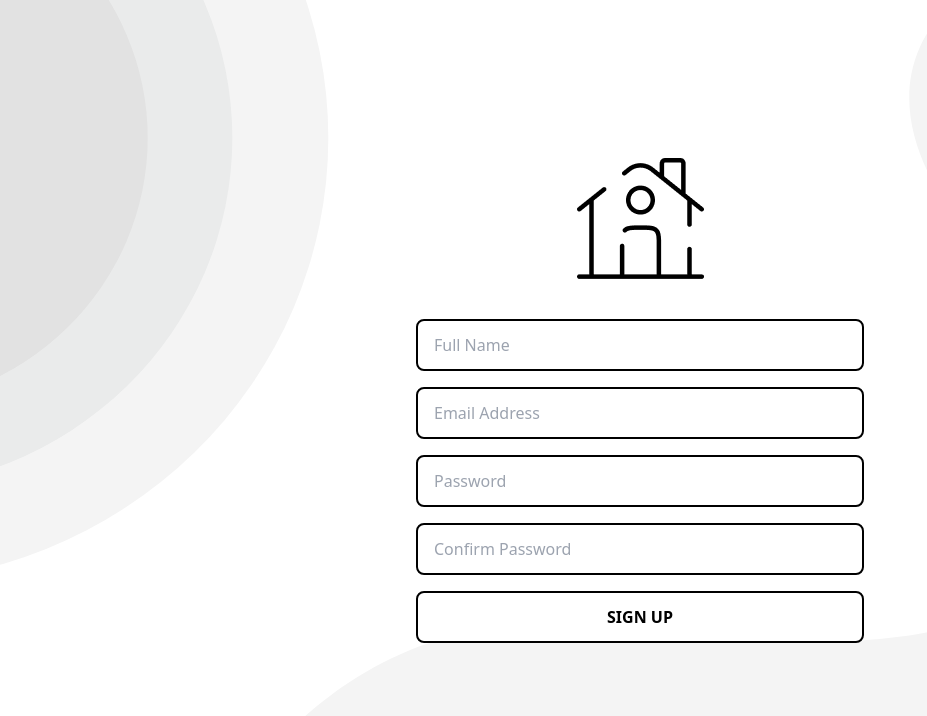
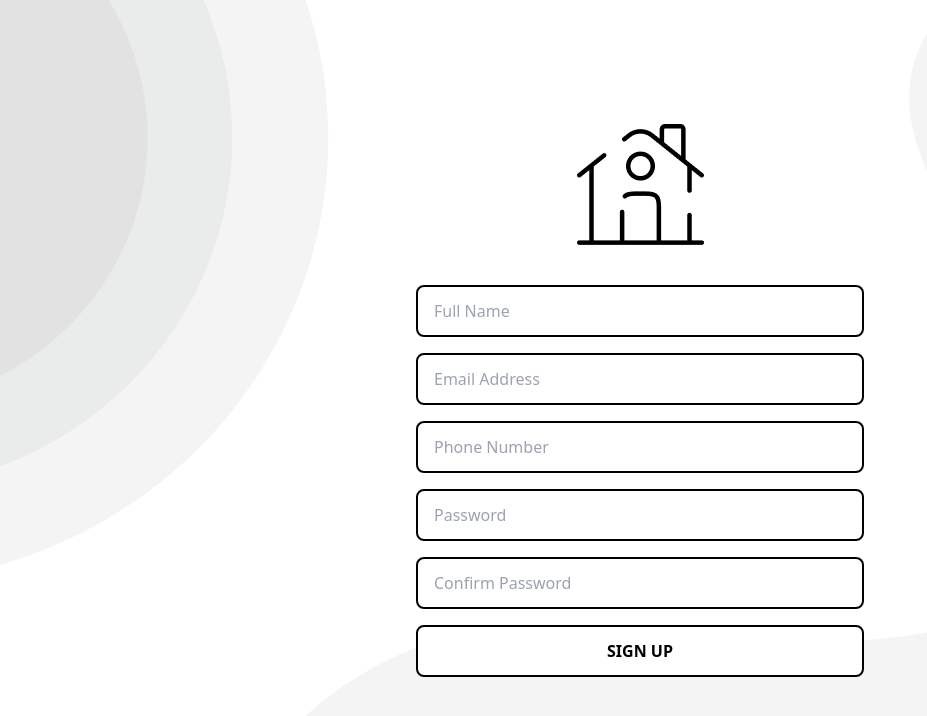
Before and after one commit to gelarahadian/kostify, a React (Vite) app: page /register in a window 1280 px wide. Shown: the top 716 px of the page, without its empty margins (0-927 px from the left). Built offline with nearby package versions, Linux system fonts and the light colour scheme.

Commit message:
Integrate: signUp

```diff
--- a/src/hooks/auth.hook.js
+++ b/src/hooks/auth.hook.js
@@ -7,8 +7,8 @@ export const useSignIn = () => {
     })
 }
 
-export const useSiginUp = () => {
-    return useMutation({
-        mutationFn: signUp
-    })
-}
+export const useSignUp = () => {
+  return useMutation({
+    mutationFn: signUp,
+  });
+};
--- a/src/pages/auth/Login.jsx
+++ b/src/pages/auth/Login.jsx
@@ -4,7 +4,7 @@ import logo from "../../assets/images/kostify-black.png";
 import topGarnish from "../../assets/garnish/TopCircle.svg";
 import bottomGarnish from "../../assets/garnish/BottomWave.svg";
 import { useState } from "react";
-import { Link } from "react-router-dom";
+import { Link, useNavigate } from "react-router-dom";
 import { useSignIn } from "../../hooks/auth.hook";
 import { toast } from "sonner";
 
@@ -17,6 +17,8 @@ const Login = () => {
   const [errors, setErrors] = useState({});
   const [isLoading, setIsLoading] = useState(false);
   const [showPassword, setShowPassword] = useState(false);
+
+  const navigate = useNavigate();
 
   const signInMutation = useSignIn();
 
@@ -76,6 +78,7 @@ const Login = () => {
             localStorage.setItem("token", res.data.accessToken);
             localStorage.setItem("user", JSON.stringify(res.data.owner));
             toast.success("Login Successfully");
+            navigate("/dashboard");
           },
           onError: (error) => {
             console.log(error);
--- a/src/pages/auth/Register.jsx
+++ b/src/pages/auth/Register.jsx
@@ -2,17 +2,24 @@ import logo from "../../assets/images/kostify-black.png";
 import topGarnish from "../../assets/garnish/TopCircle.svg";
 import bottomGarnish from "../../assets/garnish/BottomWave.svg";
 import { useState } from "react";
+import { useSignUp } from "../../hooks/auth.hook";
+import { toast } from "sonner";
+import { useNavigate } from "react-router-dom";
 
 const Register = () => {
   const [formData, setFormData] = useState({
     fullName: "",
     email: "",
+    phone: "",
     password: "",
     confirmPassword: "",
   });
 
   const [errors, setErrors] = useState({});
   const [isLoading, setIsLoading] = useState(false);
+
+  const navigate = useNavigate();
+  const { mutate: signUp, status } = useSignUp();
 
   const handleChange = (e) => {
     const { name, value } = e.target;
@@ -40,6 +47,10 @@ const Register = () => {
       newErrors.email = "Email is required";
     } else if (!/\S+@\S+\.\S+/.test(formData.email)) {
       newErrors.email = "Email is invalid";
+    }
+
+    if (!formData.phone) {
+      newErrors.phone = "Phone number is required";
     }
 
     if (!formData.password) {
@@ -70,24 +81,30 @@ const Register = () => {
     setIsLoading(true);
 
     try {
-      // Simulasi API call - ganti dengan API endpoint Anda
-      await new Promise((resolve) => setTimeout(resolve, 1500));
-
-      console.log("Registration data:", {
-        fullName: formData.fullName,
+      signUp(
+        {
+          name: formData.fullName,
           email: formData.email,
+          phone: formData.phone,
           password: formData.password,
-      });
-
-      // Reset form setelah sukses
+        },
+        {
+          onSuccess: (res) => {
+            toast.success("Register Successfully");
             setFormData({
               fullName: "",
               email: "",
+              phone: "",
               password: "",
               confirmPassword: "",
             });
-
-      alert("Registration successful!");
+            navigate("/login");
+          },
+          onError: (err) => {
+            toast.error("Login failed. Please try again.");
+          },
+        }
+      );
     } catch (error) {
       console.error("Registration error:", error);
       alert("Registration failed. Please try again.");
@@ -120,7 +137,9 @@ const Register = () => {
           <div className="flex flex-col gap-y-4" onKeyPress={handleKeyPress}>
             <div>
               <input
-                className={`w-full px-4 py-3 border-2 rounded-lg focus:outline-none focus:ring-2 focus:ring-black transition-all ${errors.fullName ? "border-red-500" : "border-black"}`}
+                className={`w-full px-4 py-3 border-2 rounded-lg focus:outline-none focus:ring-2 focus:ring-black transition-all ${
+                  errors.fullName ? "border-red-500" : "border-black"
+                }`}
                 type="text"
                 name="fullName"
                 value={formData.fullName}
@@ -128,12 +147,16 @@ const Register = () => {
                 placeholder="Full Name"
                 disabled={isLoading}
               />
-              {errors.fullName && <p className="text-red-500 text-sm mt-1">{errors.fullName}</p>}
+              {errors.fullName && (
+                <p className="text-red-500 text-sm mt-1">{errors.fullName}</p>
+              )}
             </div>
 
             <div>
               <input
-                className={`w-full px-4 py-3 border-2 rounded-lg focus:outline-none focus:ring-2 focus:ring-black transition-all ${errors.email ? "border-red-500" : "border-black"}`}
+                className={`w-full px-4 py-3 border-2 rounded-lg focus:outline-none focus:ring-2 focus:ring-black transition-all ${
+                  errors.email ? "border-red-500" : "border-black"
+                }`}
                 type="email"
                 name="email"
                 value={formData.email}
@@ -141,12 +164,33 @@ const Register = () => {
                 placeholder="Email Address"
                 disabled={isLoading}
               />
-              {errors.email && <p className="text-red-500 text-sm mt-1">{errors.email}</p>}
+              {errors.email && (
+                <p className="text-red-500 text-sm mt-1">{errors.email}</p>
+              )}
             </div>
 
             <div>
               <input
-                className={`w-full px-4 py-3 border-2 rounded-lg focus:outline-none focus:ring-2 focus:ring-black transition-all ${errors.password ? "border-red-500" : "border-black"}`}
+                className={`w-full px-4 py-3 border-2 rounded-lg focus:outline-none focus:ring-2 focus:ring-black transition-all ${
+                  errors.email ? "border-red-500" : "border-black"
+                }`}
+                type="text"
+                name="phone"
+                value={formData.phone}
+                onChange={handleChange}
+                placeholder="Phone Number"
+                disabled={isLoading}
+              />
+              {errors.email && (
+                <p className="text-red-500 text-sm mt-1">{errors.email}</p>
+              )}
+            </div>
+
+            <div>
+              <input
+                className={`w-full px-4 py-3 border-2 rounded-lg focus:outline-none focus:ring-2 focus:ring-black transition-all ${
+                  errors.password ? "border-red-500" : "border-black"
+                }`}
                 type="password"
                 name="password"
                 value={formData.password}
@@ -154,12 +198,16 @@ const Register = () => {
                 placeholder="Password"
                 disabled={isLoading}
               />
-              {errors.password && <p className="text-red-500 text-sm mt-1">{errors.password}</p>}
+              {errors.password && (
+                <p className="text-red-500 text-sm mt-1">{errors.password}</p>
+              )}
             </div>
 
             <div>
               <input
-                className={`w-full px-4 py-3 border-2 rounded-lg focus:outline-none focus:ring-2 focus:ring-black transition-all ${errors.confirmPassword ? "border-red-500" : "border-black"}`}
+                className={`w-full px-4 py-3 border-2 rounded-lg focus:outline-none focus:ring-2 focus:ring-black transition-all ${
+                  errors.confirmPassword ? "border-red-500" : "border-black"
+                }`}
                 type="password"
                 name="confirmPassword"
                 value={formData.confirmPassword}
@@ -167,7 +215,11 @@ const Register = () => {
                 placeholder="Confirm Password"
                 disabled={isLoading}
               />
-              {errors.confirmPassword && <p className="text-red-500 text-sm mt-1">{errors.confirmPassword}</p>}
+              {errors.confirmPassword && (
+                <p className="text-red-500 text-sm mt-1">
+                  {errors.confirmPassword}
+                </p>
+              )}
             </div>
 
             <button
```
Lines whose indentation alone changed are shown as unchanged.
